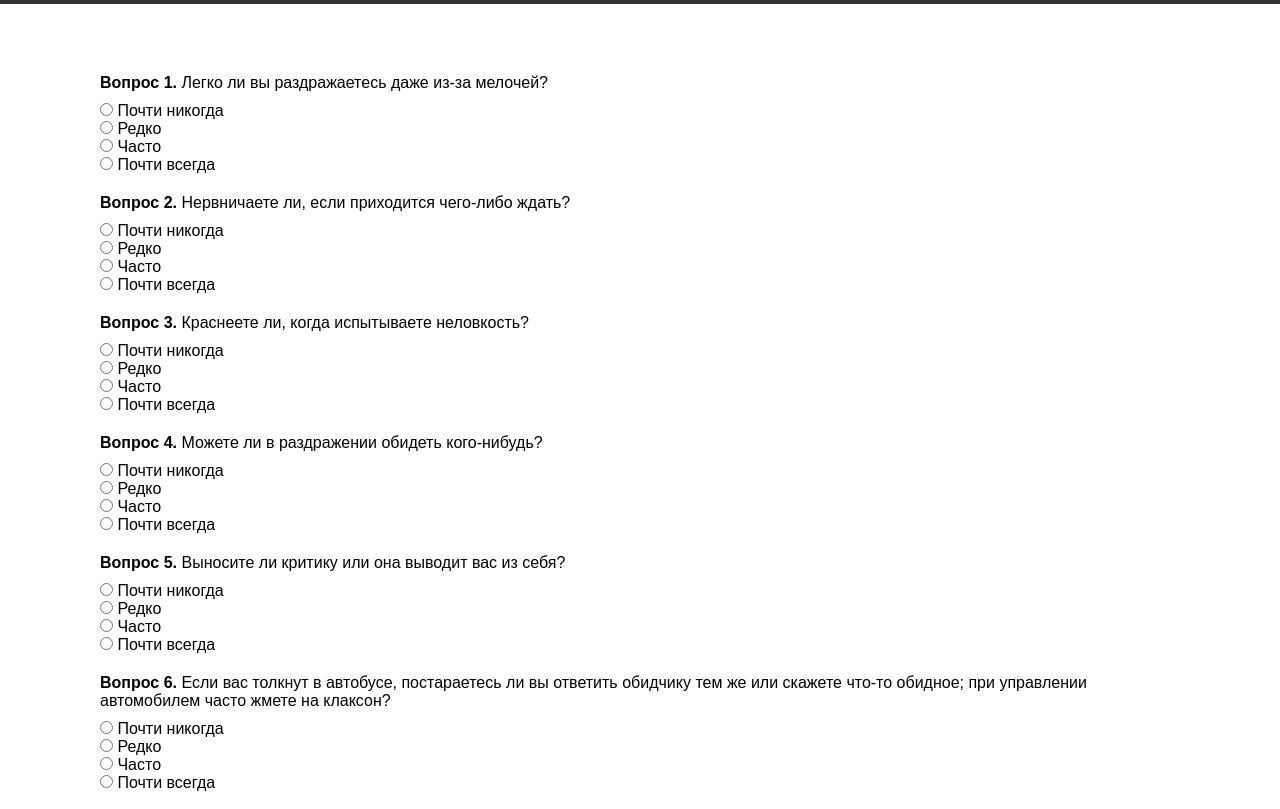
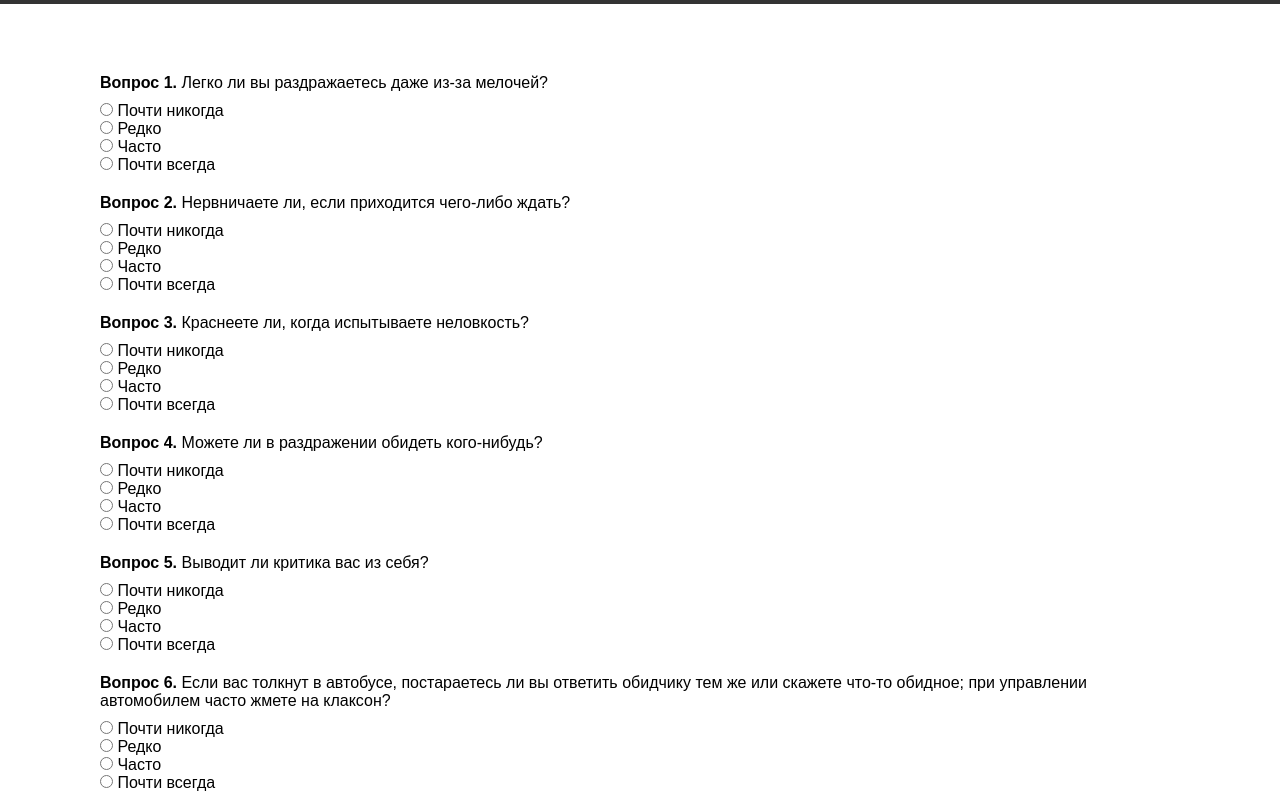
Before and after one commit to LianaMarina/copp.test, a plain HTML site: page test.html in a window 1280 px wide. Shown: the part 285-1094 px from the top of the page. Drawn offline with Linux system fonts and the light colour scheme.

Commit message:
Update test.html

```diff
--- a/test.html
+++ b/test.html
@@ -160,7 +160,7 @@
                     </div>
                 </div>
 
-                <p><span>Вопрос 5. </span> Выносите ли критику или она выводит вас из себя?</p>
+                <p><span>Вопрос 5. </span> Выводит ли критика вас из себя?</p>
                 <div class="answers">
                     <div class="answer1 answer">
                         <input type="radio" id="radio-5-1" name="quest5" value="1">
```
